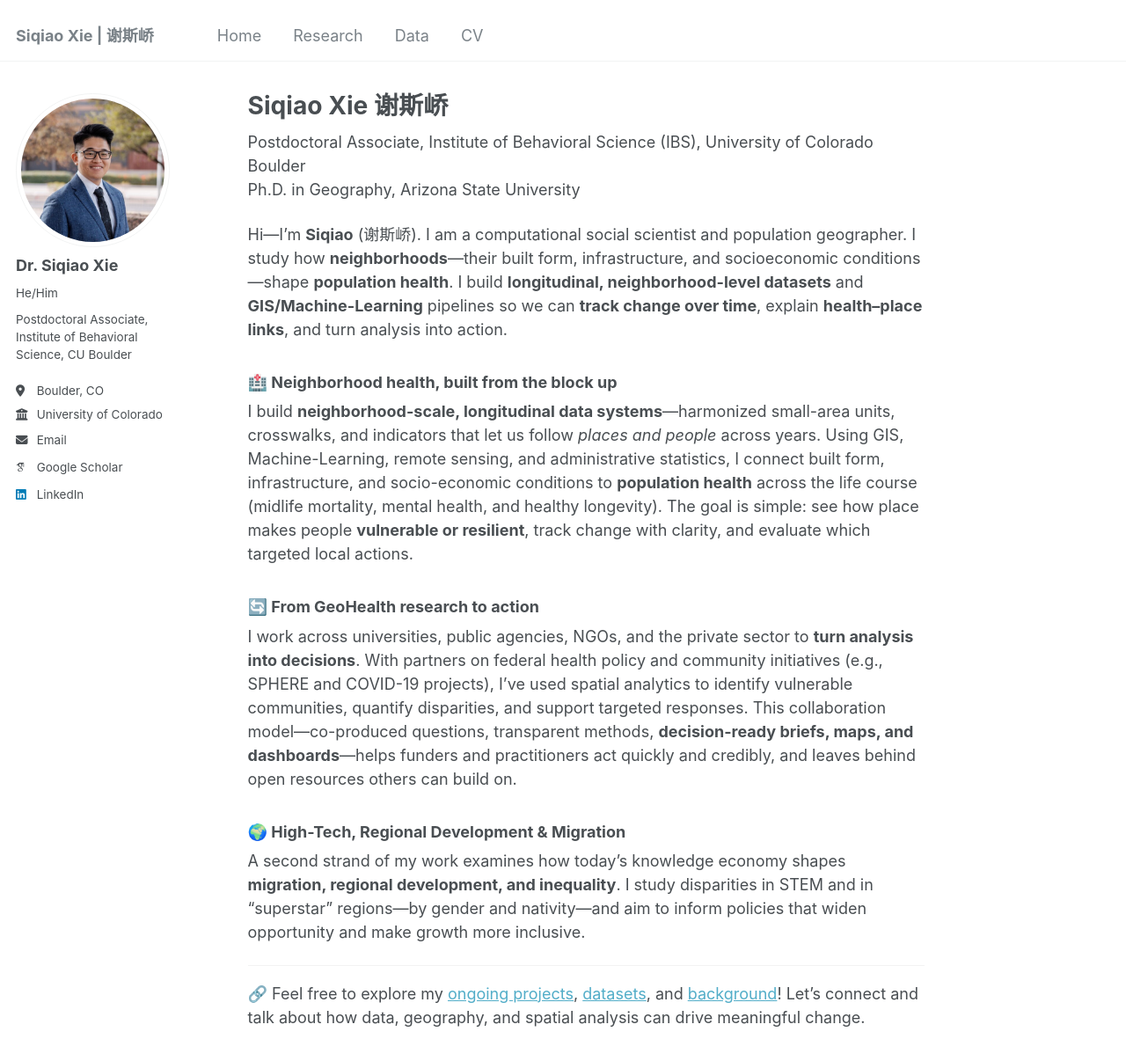
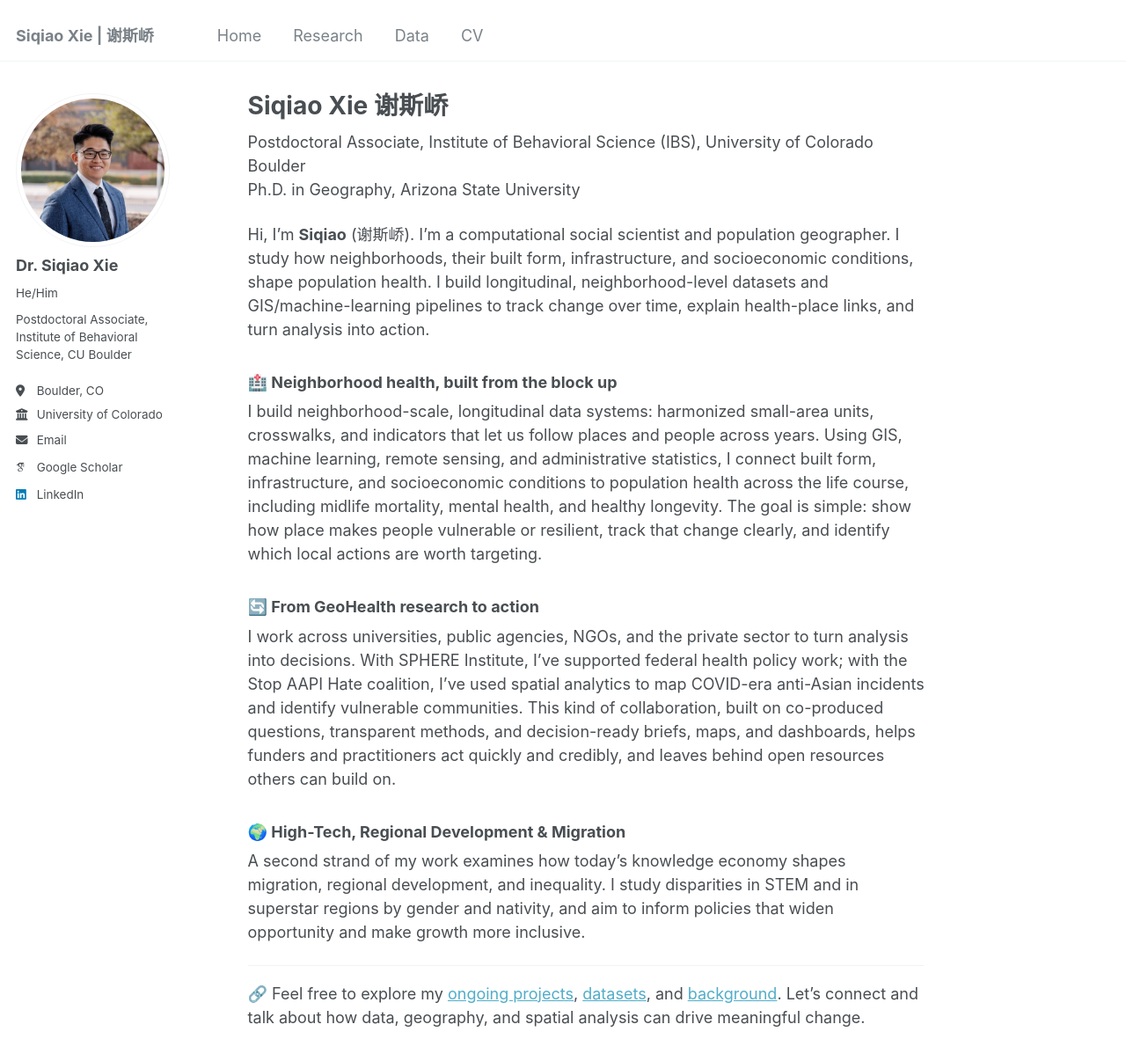
Before and after one commit to xiesiqiao/xiesiqiao.github.io, a Jekyll site: the page built from _pages/about.md, in a window 1280 px wide and 1400 px high. Shown: the top 1206 px of the window at 88% size. Built offline with Jekyll 4.4.1, drawn with Linux system fonts in a browser that asks for light colours; some web fonts are replaced.

Commit message:
Clean up About page prose
Removed em dashes throughout, fixed the incomplete sentence ('...and
evaluate which targeted local actions'), and named SPHERE Institute
and the Stop AAPI Hate coalition specifically instead of the vague
'community initiatives (e.g., SPHERE and COVID-19 projects).'

```diff
--- a/_pages/about.md
+++ b/_pages/about.md
@@ -10,18 +10,17 @@ redirect_from:
 Postdoctoral Associate, Institute of Behavioral Science (IBS), University of Colorado Boulder
 Ph.D. in Geography, Arizona State University
 
-Hi—I'm **Siqiao** (谢斯峤). I am a computational social scientist and population geographer. I study how **neighborhoods**—their built form, infrastructure, and socioeconomic conditions—shape **population health**. I build **longitudinal, neighborhood-level datasets** and **GIS/Machine-Learning** pipelines so we can **track change over time**, explain **health–place links**, and turn analysis into action.
+Hi, I'm **Siqiao** (谢斯峤). I'm a computational social scientist and population geographer. I study how neighborhoods, their built form, infrastructure, and socioeconomic conditions, shape population health. I build longitudinal, neighborhood-level datasets and GIS/machine-learning pipelines to track change over time, explain health-place links, and turn analysis into action.
 
 ### 🏥 Neighborhood health, built from the block up
-I build **neighborhood-scale, longitudinal data systems**—harmonized small-area units, crosswalks, and indicators that let us follow *places and people* across years. Using GIS, Machine-Learning, remote sensing, and administrative statistics, I connect built form, infrastructure, and socio-economic conditions to **population health** across the life course (midlife mortality, mental health, and healthy longevity). The goal is simple: see how place makes people **vulnerable or resilient**, track change with clarity, and evaluate which targeted local actions.
+I build neighborhood-scale, longitudinal data systems: harmonized small-area units, crosswalks, and indicators that let us follow places and people across years. Using GIS, machine learning, remote sensing, and administrative statistics, I connect built form, infrastructure, and socioeconomic conditions to population health across the life course, including midlife mortality, mental health, and healthy longevity. The goal is simple: show how place makes people vulnerable or resilient, track that change clearly, and identify which local actions are worth targeting.
 
 ### 🔄 From GeoHealth research to action
-I work across universities, public agencies, NGOs, and the private sector to **turn analysis into decisions**. With partners on federal health policy and community initiatives (e.g., SPHERE and COVID-19 projects), I’ve used spatial analytics to identify vulnerable communities, quantify disparities, and support targeted responses. This collaboration model—co-produced questions, transparent methods, **decision-ready briefs, maps, and dashboards**—helps funders and practitioners act quickly and credibly, and leaves behind open resources others can build on.
+I work across universities, public agencies, NGOs, and the private sector to turn analysis into decisions. With SPHERE Institute, I've supported federal health policy work; with the Stop AAPI Hate coalition, I've used spatial analytics to map COVID-era anti-Asian incidents and identify vulnerable communities. This kind of collaboration, built on co-produced questions, transparent methods, and decision-ready briefs, maps, and dashboards, helps funders and practitioners act quickly and credibly, and leaves behind open resources others can build on.
 
 ### 🌍 High-Tech, Regional Development & Migration
-A second strand of my work examines how today’s knowledge economy shapes **migration, regional development, and inequality**. I study disparities in STEM and in “superstar” regions—by gender and nativity—and aim to inform policies that widen opportunity and make growth more inclusive.
-
+A second strand of my work examines how today's knowledge economy shapes migration, regional development, and inequality. I study disparities in STEM and in superstar regions by gender and nativity, and aim to inform policies that widen opportunity and make growth more inclusive.
 
 ---
 
-🔗 Feel free to explore my [ongoing projects](./publications.html), [datasets](./portfolio.html), and [background](./files/xie_cv_new.pdf)! Let's connect and talk about how data, geography, and spatial analysis can drive meaningful change.
+🔗 Feel free to explore my [ongoing projects](./publications.html), [datasets](./portfolio.html), and [background](./files/xie_cv_new.pdf). Let's connect and talk about how data, geography, and spatial analysis can drive meaningful change.
```
